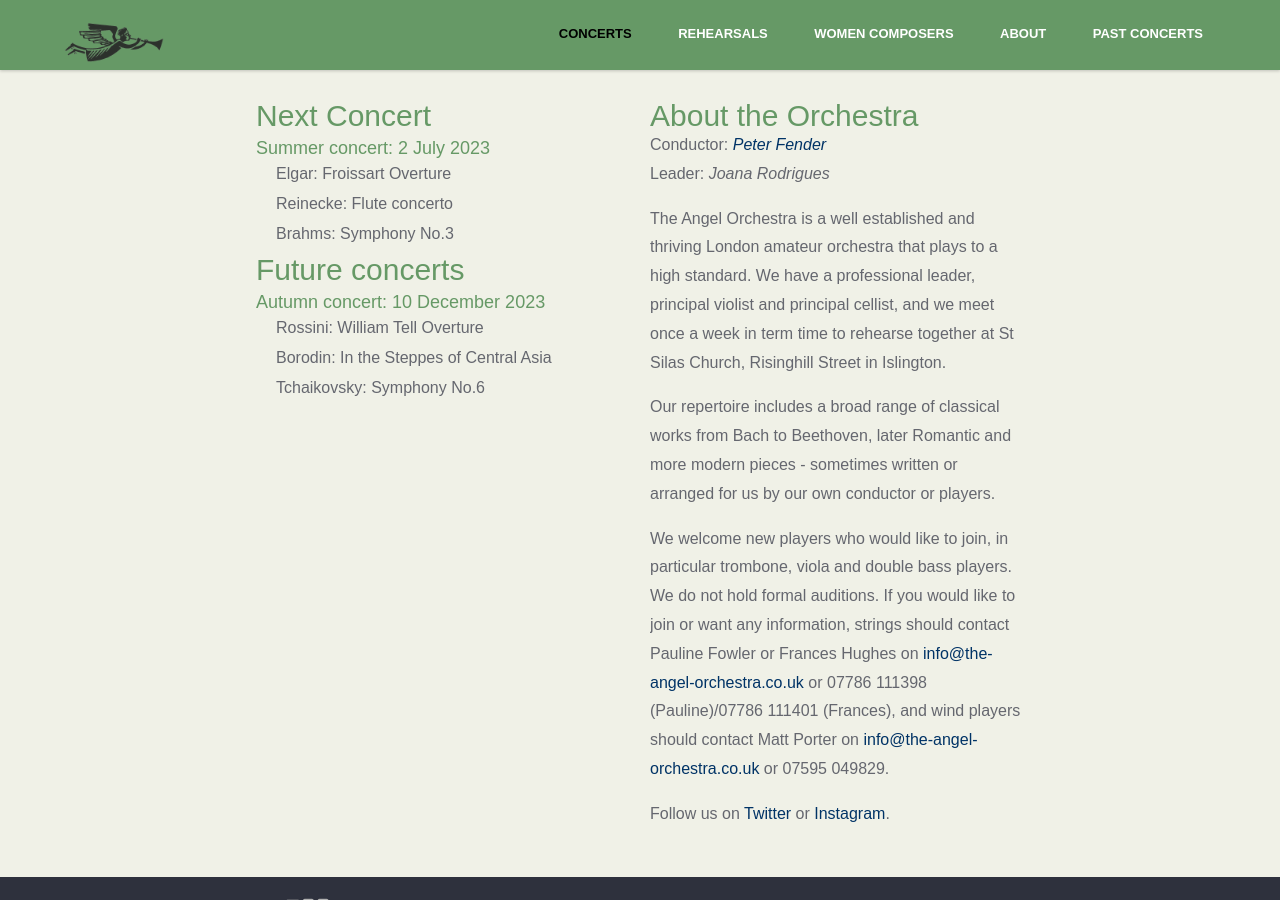
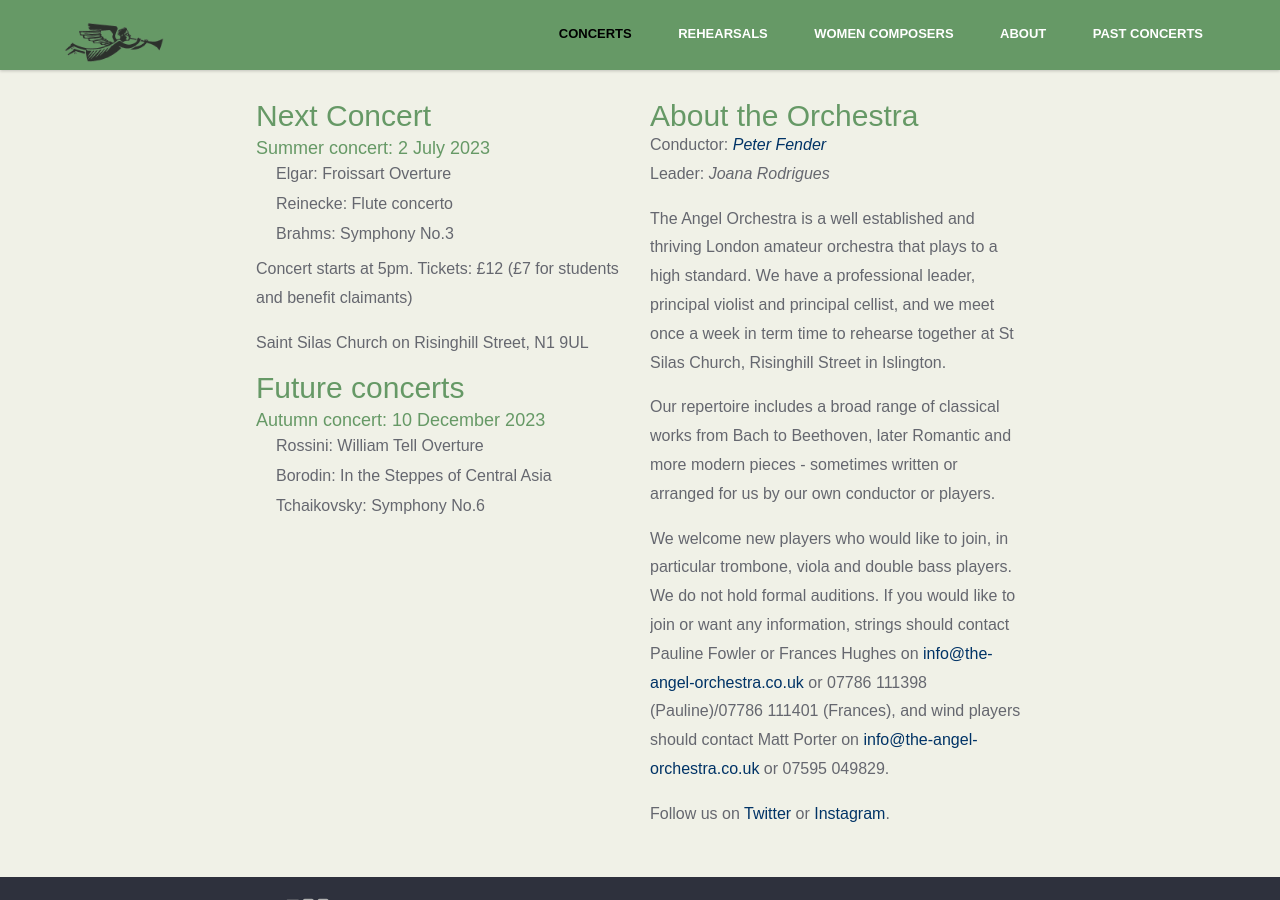
Before and after one commit to the-angel-orchestra/the-angel-orchestra.github.io, a Jekyll site: the page built from index.html, in a window 1280 px wide and 900 px high, scrolled down 501 px. Built offline with Jekyll 4.4.1, drawn with Linux system fonts in a browser that asks for light colours; nearby versions of some CDN libraries; some web fonts are replaced.

Commit message:
Updates content

```diff
--- a/_includes/next-concert.html
+++ b/_includes/next-concert.html
@@ -4,3 +4,5 @@
 <li>Reinecke: Flute concerto </li>
 <li>Brahms: Symphony No.3 </li>
 </ul>
+<p>Concert starts at 5pm. Tickets: £12 (£7 for students and benefit claimants)</p>
+<p>Saint Silas Church on Risinghill Street, N1 9UL</p>
```
